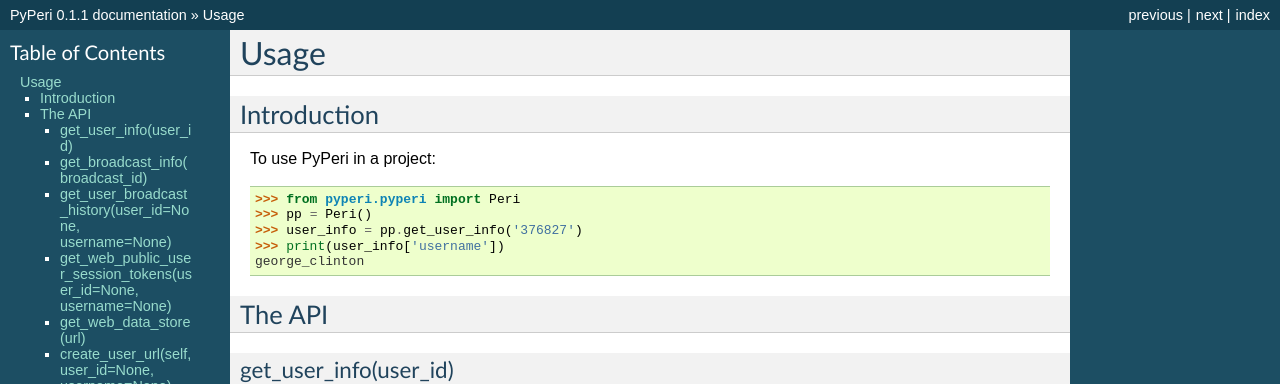
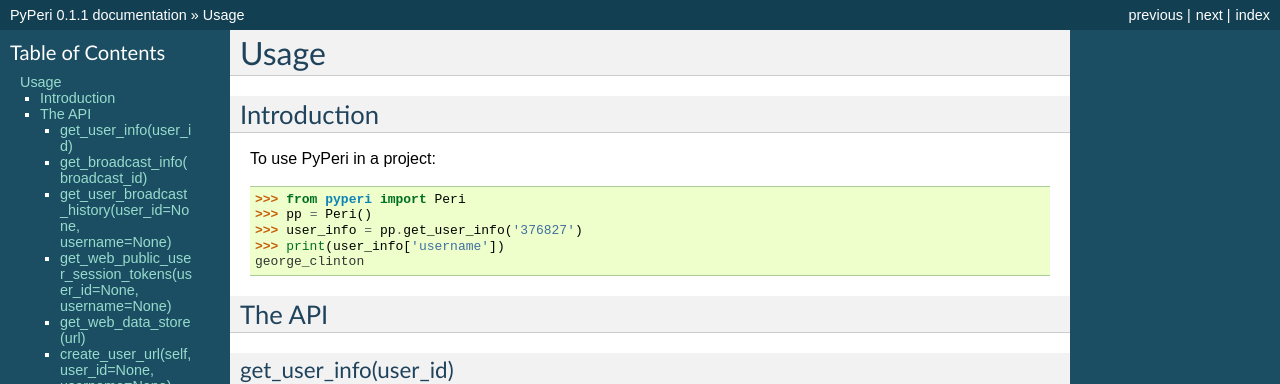
Before and after one commit to takeontom/PyPeri, a Sphinx documentation site: the page built from docs/usage.rst, in a window 1280 px wide and 900 px high. Shown: the top 384 px of the window. Built offline with Sphinx 7.4.7, drawn with Linux system fonts in a browser that asks for light colours; pages that are not in the unit, such as notebooks, are missing from menus.

Commit message:
"from pyperi import Peri" now works
Fixes #26

```diff
--- a/docs/usage.rst
+++ b/docs/usage.rst
@@ -7,7 +7,7 @@
 
 To use PyPeri in a project::
 
-    >>> from pyperi.pyperi import Peri
+    >>> from pyperi import Peri
     >>> pp = Peri()
     >>> user_info = pp.get_user_info('376827')
     >>> print(user_info['username'])
--- a/pyperi/__init__.py
+++ b/pyperi/__init__.py
@@ -3,3 +3,5 @@
 __author__ = """Tom Smith"""
 __email__ = 'tom@takeontom.com'
 __version__ = '0.1.1'
+
+from pyperi import Peri  # noqa
```
Also changed, not shown: 1 other file.
